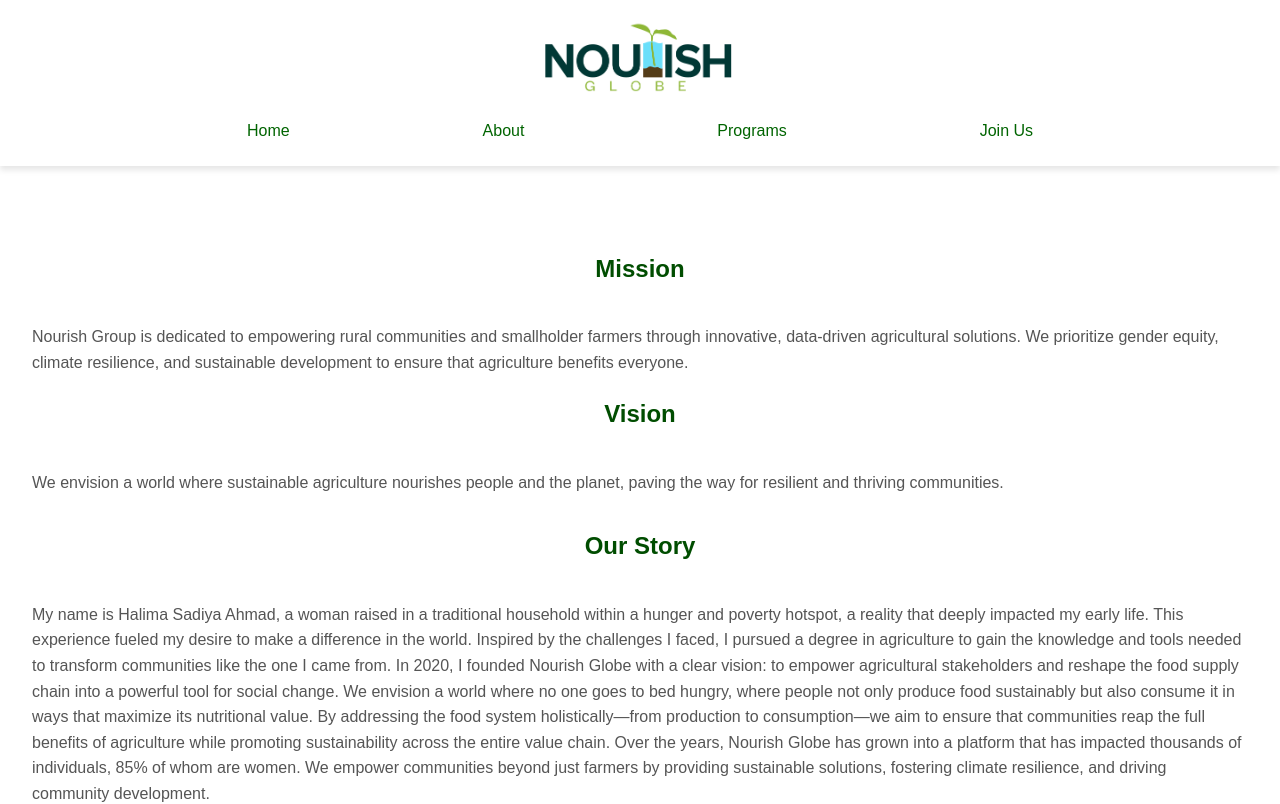
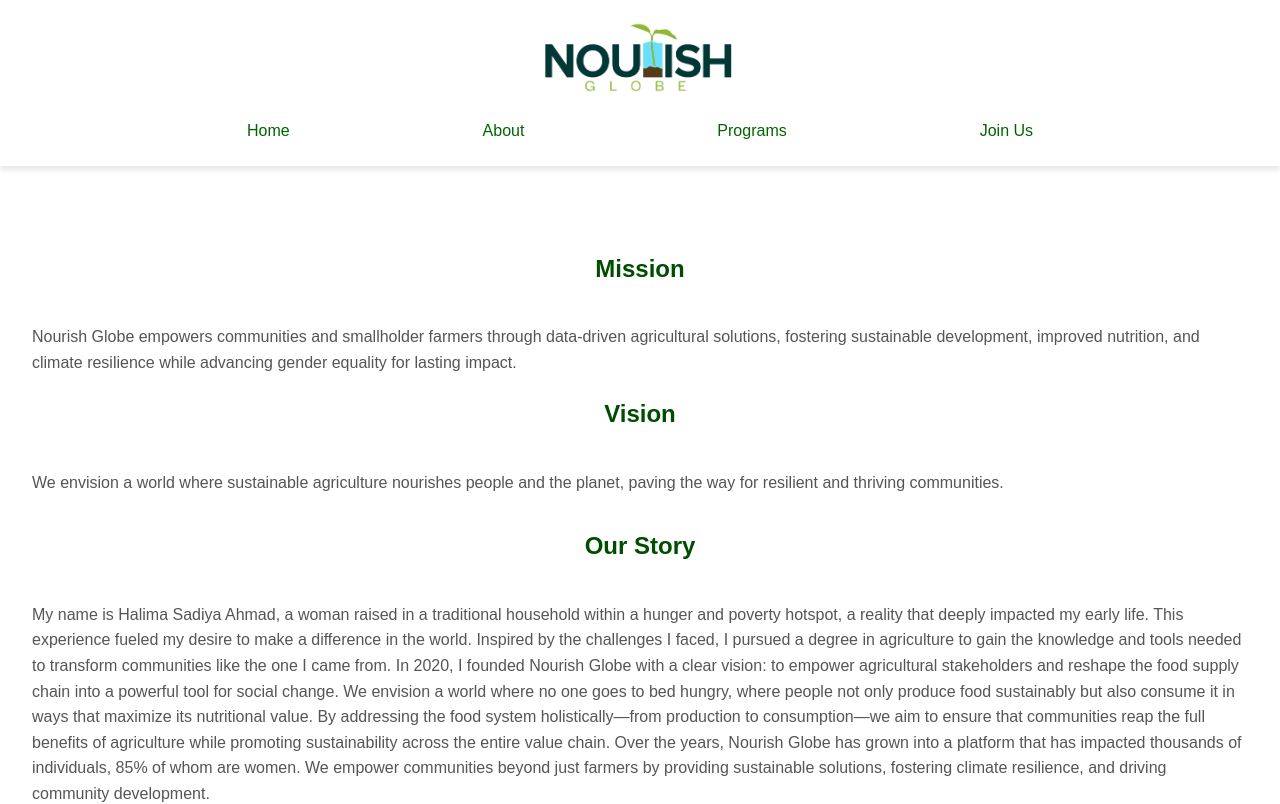
Before and after one commit to iabbakr/nourish-globe, a React (Vite) app: page /about in a window 1280 px wide. Shown: the top 804 px of the page. Built offline with nearby package versions, Linux system fonts and the light colour scheme.

Commit message:
mission changes

```diff
--- a/src/components/About.jsx
+++ b/src/components/About.jsx
@@ -5,7 +5,7 @@ const About = () => (
     <section className="mission-vision">
       <h2>Mission</h2>
       <p>
-        Nourish Group is dedicated to empowering rural communities and smallholder farmers through innovative, data-driven agricultural solutions. We prioritize gender equity, climate resilience, and sustainable development to ensure that agriculture benefits everyone.
+      Nourish Globe empowers communities and smallholder farmers through data-driven agricultural solutions, fostering sustainable development, improved nutrition, and climate resilience while advancing gender equality for lasting impact.
       </p>
       <h2>Vision</h2>
       <p>
```
